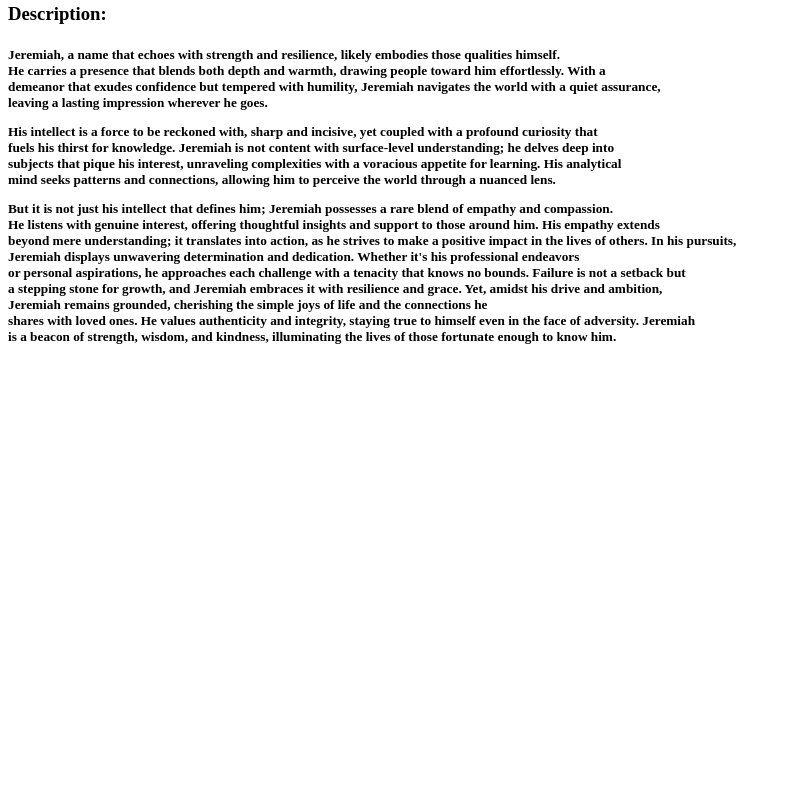
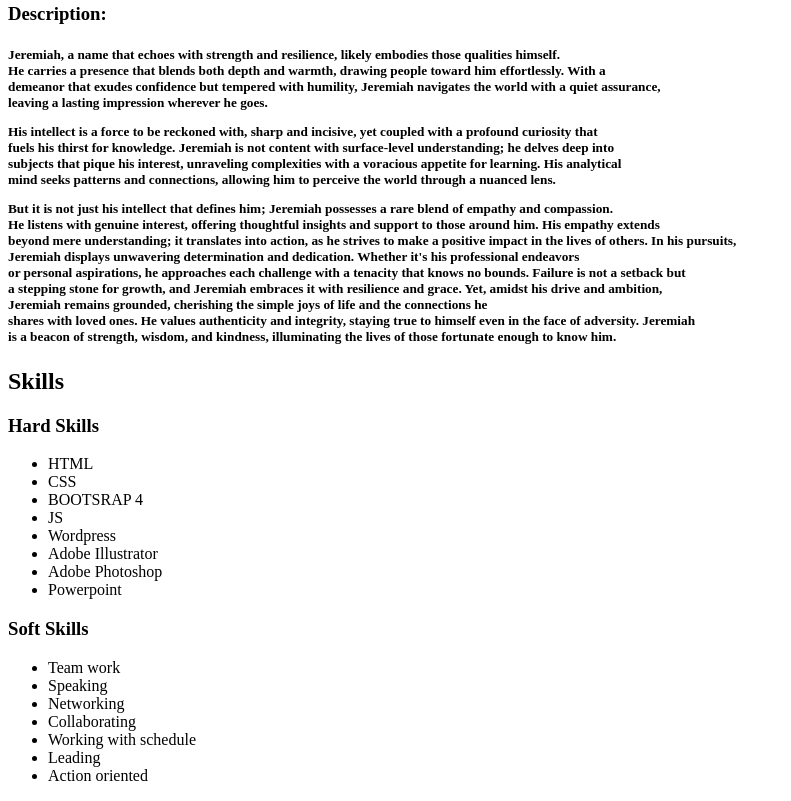
Before and after one commit to OgundejiJeremiah/kodespot_portfolio, a plain HTML site: page index.html in a window 1280 px wide. Shown: the part 442-1243 px from the top of the page, without its empty margins (0-791 px from the left). Before the commit the page ends 810 px from the top, so only its background shows below. Drawn offline with Linux system fonts and the light colour scheme.

Commit message:
Update skills

```diff
--- a/index.html
+++ b/index.html
@@ -32,5 +32,29 @@
                 Yet, amidst his drive and ambition,<br>Jeremiah remains grounded, cherishing the simple joys of life and the connections he<br>
                 shares with loved ones. He values authenticity and integrity, staying true to himself even in the face of adversity. Jeremiah<br>
                 is a beacon of strength, wisdom, and kindness, illuminating the lives of those fortunate enough to know him.</h5></p>
+
+                <h2>Skills</h2>
+                <p><h3>Hard Skills</h3></p>
+                <p><ul>
+                    <li>HTML</li>
+                    <li>CSS</li>
+                    <li>BOOTSRAP 4</li>
+                    <li>JS</li>
+                    <li>Wordpress</li>
+                    <li>Adobe Illustrator</li>
+                    <li>Adobe Photoshop</li>
+                    <li>Powerpoint</li>
+                </ul></p>
+
+                <p><h3>Soft Skills</h3></p>
+                <p><ul>
+                    <li>Team work</li>
+                    <li>Speaking</li>
+                    <li>Networking</li>
+                    <li>Collaborating</li>
+                    <li>Working with schedule</li>
+                    <li>Leading</li>
+                    <li>Action oriented</li>
+                </ul></p>
     </body>
 </html>
```
